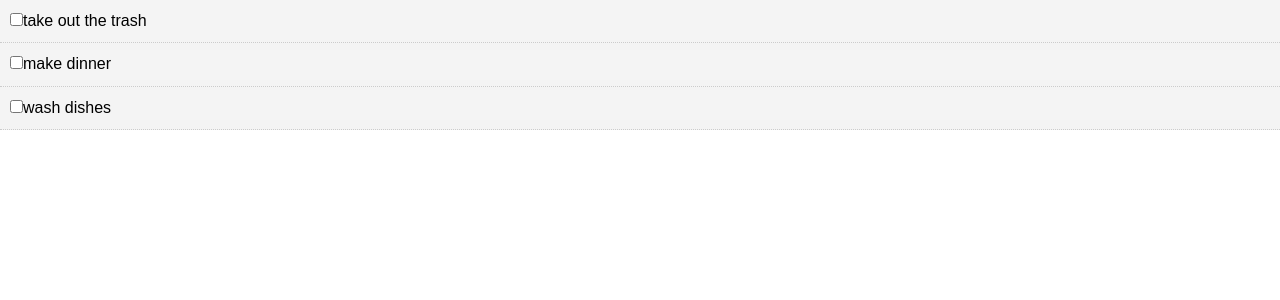
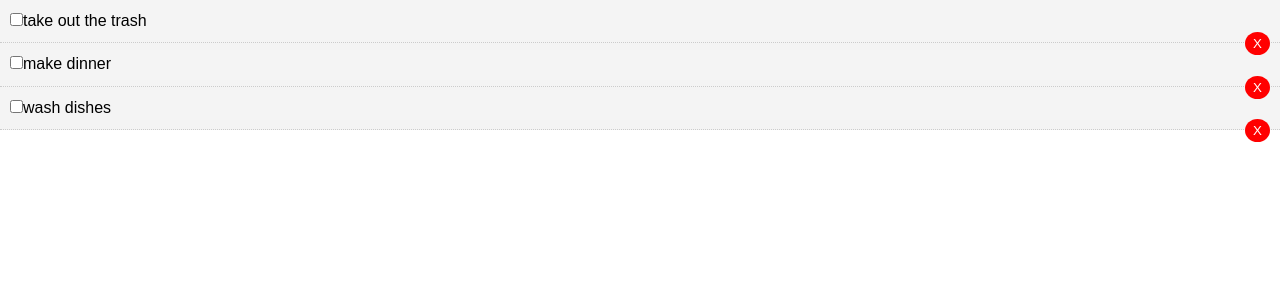
Before and after one commit to thenewmona/Traversy-React-TODOlist, a React (Create React App) app: page / in a window 1280 px wide. Shown: the top 300 px of the page. Built offline with nearby package versions, Linux system fonts and the light colour scheme.

Commit message:
delete is working

```diff
--- a/src/App.js
+++ b/src/App.js
@@ -23,8 +23,8 @@
   },
 ]
   }
+
 //toggle complete
-
   markComplete = (id) => {
     this.setState({todos: this.state.todos.map(todo => {
       if(todo.id === id){
@@ -34,12 +34,19 @@
     })})
    console.log(id);
   }
+
+
+//Delete Todo
+  delTodo = (id) => {
+ this.setState({todos:[...this.state.todos.filter (todo => todo.id !== id)]});
+  }
+
+
   render() {
-
     return (
       <div className="App">
       {/* Creating a prop */}
-       <Todos todos={this.state.todos} markComplete={this.markComplete}/>
+       <Todos todos={this.state.todos} markComplete={this.markComplete} delTodo={this.delTodo}/>
       </div>
     );
   }
--- a/src/components/TodoItem.js
+++ b/src/components/TodoItem.js
@@ -17,12 +17,23 @@
   render() {
     //destructing the props
     const {id, title} = this.props.todo;
+    const btnStyle = {
+      cursor:'pointer',
+      background:'#ff0000',
+      border:'none',
+      float: 'right',
+      borderRadius:'50%',
+      padding: '4px 8px',
+      color: '#fff',
+    }
+
     return (
       <div style={this.getStyle()}>
         <p>
           <input type="checkbox" onChange={this.props.markComplete.bind (this, id)} />
           {''}
         {title}</p>
+        <button onClick={this.props.delTodo.bind(this,id)} style={btnStyle}>X</button>
       </div>
     )
   }
--- a/src/components/Todos.js
+++ b/src/components/Todos.js
@@ -10,7 +10,7 @@
 
   render() {
         return this.props.todos.map((todo)=>(
-        <TodoItem key= {todo.id} todo={todo} markComplete = {this.props.markComplete}/>
+        <TodoItem key= {todo.id} todo={todo} markComplete = {this.props.markComplete} delTodo={this.props.delTodo}/>
         ));
   }
 }
```
Also changed, not shown: 1 other file (tests, documents, lock files or other folders).
